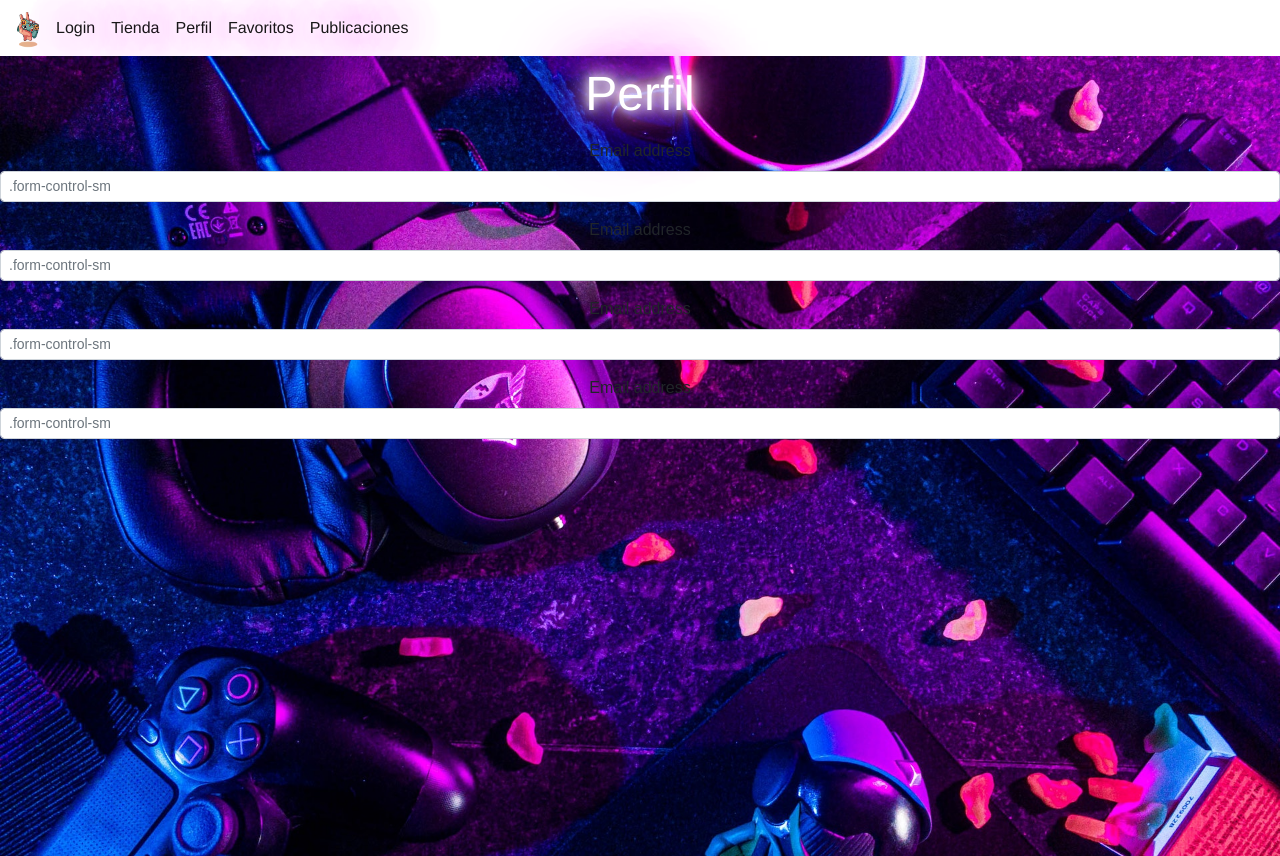
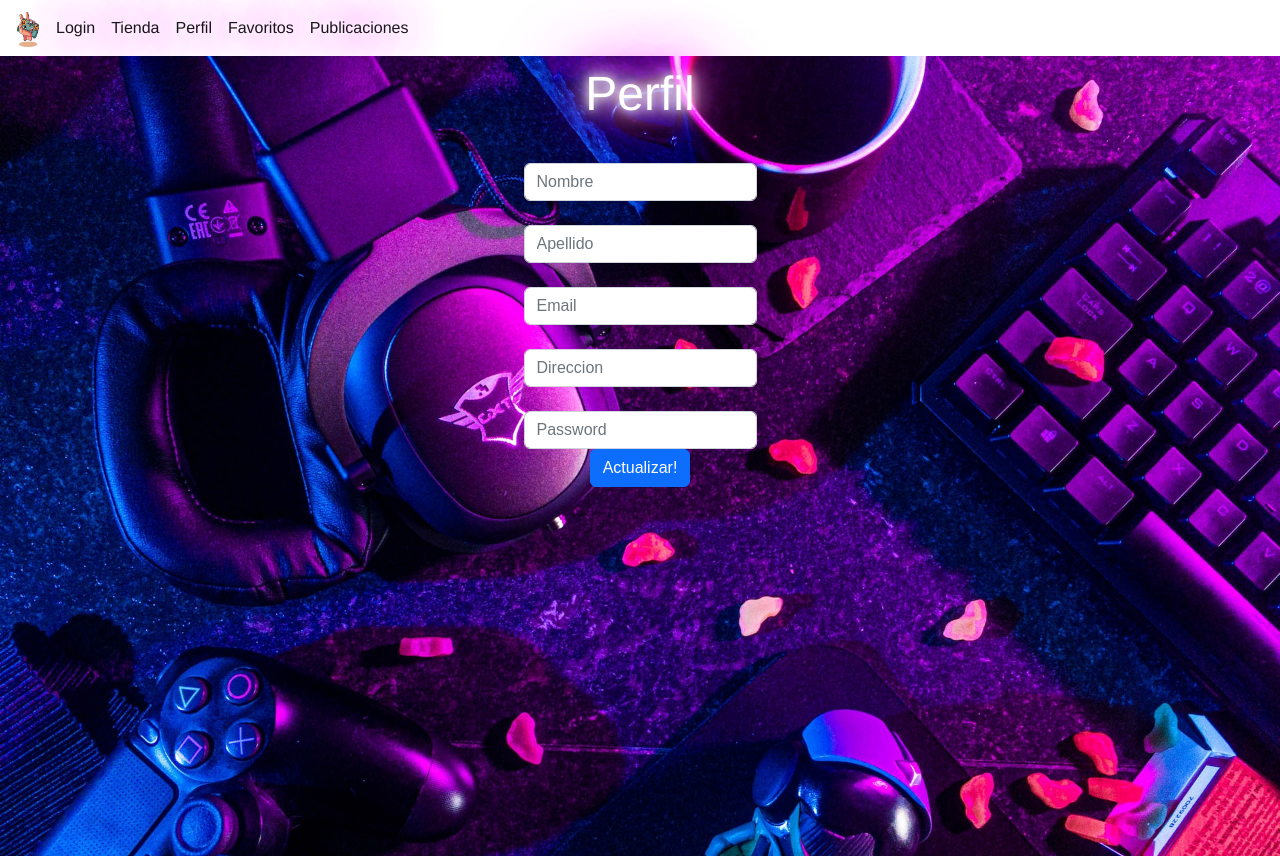
Before and after one commit to Roospp/proyecto-final, a React (Create React App) app: page /perfil in a window 1280 px wide. Built offline with nearby package versions, Linux system fonts and the light colour scheme; no server answers.

Commit message:
Actualizacion view perfil

```diff
--- a/src/App.js
+++ b/src/App.js
@@ -10,6 +10,7 @@ import Perfil from "./views/Perfil";
 import Favoritos from "./views/Favoritos";
 import Publicaciones from "./views/Publicaciones";
 import Login from "./components/Login";
+import Formulario from "./components/Formulario";
 
 import { firebaseApp } from "./services/firebase";
 import {getAuth, onAuthStateChanged} from 'firebase/auth'
--- /dev/null
+++ b/src/assets/css/formulario.css
@@ -0,0 +1,6 @@
+.form-container {
+    display: flex;
+    justify-content: center;
+    align-items: center;
+    flex-direction: column;
+}
--- /dev/null
+++ b/src/components/Formulario.jsx
@@ -0,0 +1,48 @@
+import React from 'react'
+
+const Formulario = () => {
+  return (
+    <div className='perfil-container'>
+    <h2 className='text-perfil'>Perfil</h2>
+
+<form className='form-container'>
+
+    <div className="form-group">
+        <label for="full_name_id" className="control-label "></label>
+        <input type="text" className="form-control" id="nombre" name="full_name" placeholder="Nombre"/>
+    </div>
+
+    <div className="form-group">
+        <label for="street1_id" className="control-label "></label>
+        <input type="text" className="form-control" id="apellido" name="street1" placeholder="Apellido"/>
+    </div>
+
+    <div className="form-group">
+        <label for="street2_id" className="control-label "></label>
+        <input type="email" className="form-control" id="email" name="street2" placeholder="Email"/>
+    </div>
+
+    <div className="form-group">
+        <label for="city_id" className="control-label"></label>
+        <input type="text" className="form-control" id="direccion" name="city" placeholder="Direccion"/>
+    </div>
+
+
+
+    <div className="form-group">
+        <label for="zip_id" class="control-label"></label>
+        <input type="text" className="form-control" id="password" name="zip" placeholder="Password"/>
+    </div>
+
+    <div className="form-group">
+        <button type="submit" className="btn btn-primary">Actualizar!</button>
+    </div>
+
+</form>
+
+  </div>
+
+  )
+  }
+
+export default Formulario;
--- a/src/index.js
+++ b/src/index.js
@@ -9,6 +9,7 @@ import './assets/css/login.css'
 import './assets/css/perfil.css'
 import './assets/css/favoritos.css'
 import './assets/css/publicaciones.css'
+import './assets/css/formulario.css'
 import App from './App';
 
 const root = ReactDOM.createRoot(document.getElementById('root'));
--- a/src/views/Perfil.jsx
+++ b/src/views/Perfil.jsx
@@ -1,28 +1,10 @@
 import React from 'react'
+import Formulario from '../components/Formulario'
 
 const Perfil = () => {
   return (
-    <div className='perfil-container'>
-      <h2 className='text-perfil'>Perfil</h2>
-<div>
-<div className='mb-3'>
-  <label for="exampleFormControlInput1" className='form-label'>Email address</label>
-  <input className='form-control form-control-sm' type="text" placeholder=".form-control-sm" aria-label=".form-control-sm example"/>
-</div>
-<div className='mb-3'>
-  <label for="exampleFormControlInput1" className='form-label'>Email address</label>
-  <input className='form-control form-control-sm' type="text" placeholder=".form-control-sm" aria-label=".form-control-sm example"/>
-</div>
-<div className='mb-3'>
-  <label for="exampleFormControlInput1" className='form-label'>Email address</label>
-  <input className='form-control form-control-sm' type="text" placeholder=".form-control-sm" aria-label=".form-control-sm example"/>
-</div>
-<div className='mb-3'>
-  <label for="exampleFormControlInput1" className='form-label'>Email address</label>
-  <input className='form-control form-control-sm' type="text" placeholder=".form-control-sm" aria-label=".form-control-sm example"/>
-</div>
-</div>
-
+    <div>
+      <Formulario />
     </div>
   )
 }
```
